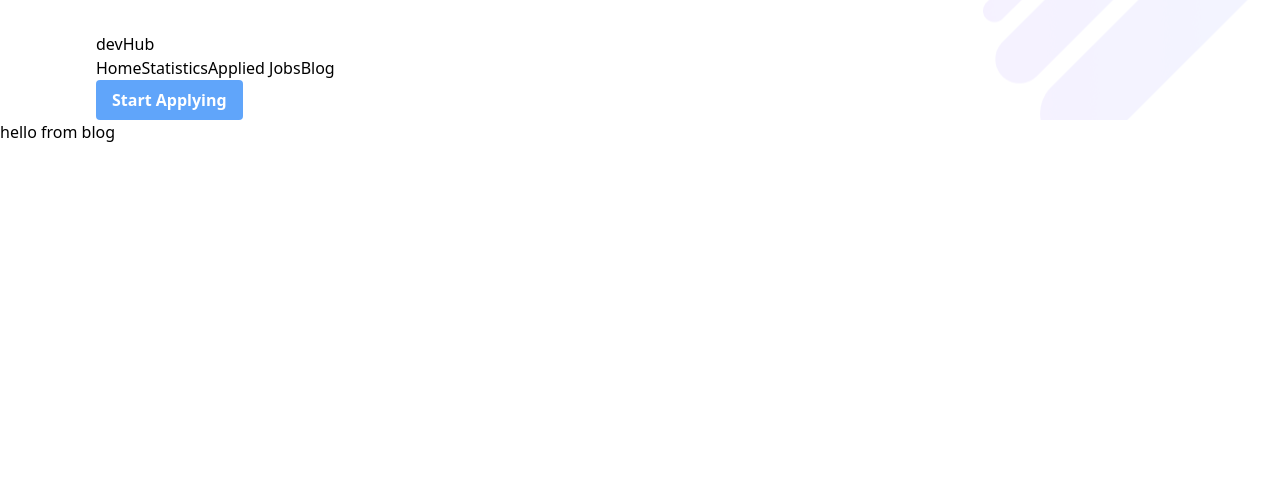
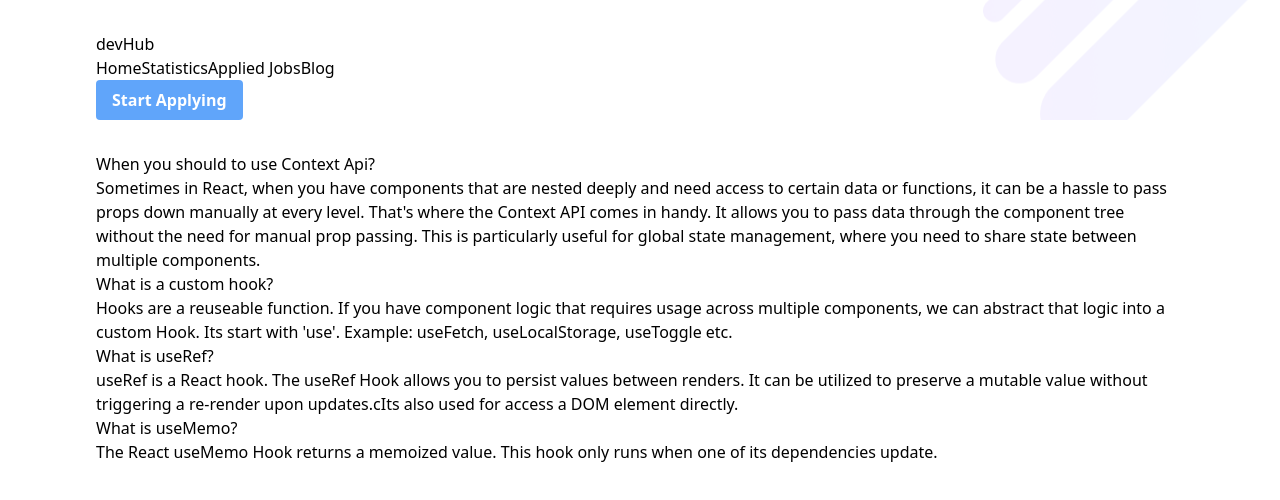
Before and after one commit to kmdripon1991/dev-hub, a React (Vite) app: page /blog in a window 1280 px wide. Shown: the top 500 px of the page. Built offline with nearby package versions, Linux system fonts and the light colour scheme.

Commit message:
blog added

```diff
--- a/src/components/Blog/Blog.jsx
+++ b/src/components/Blog/Blog.jsx
@@ -1,11 +1,49 @@
-import React from 'react';
+import React from "react";
 
 const Blog = () => {
-    return (
-        <div>
-            hello from blog
-        </div>
-    );
+  return (
+    <div className="my-container space-y-8 mb-5">
+      <div className="space-y-3">
+        <h1 className="text-2xl font-bold">
+          When you should to use Context Api?
+        </h1>
+        <p className="text-gray-500">
+          Sometimes in React, when you have components that are nested deeply
+          and need access to certain data or functions, it can be a hassle to
+          pass props down manually at every level. That's where the Context API
+          comes in handy. It allows you to pass data through the component tree
+          without the need for manual prop passing. This is particularly useful
+          for global state management, where you need to share state between
+          multiple components.
+        </p>
+      </div>
+      <div className="space-y-3">
+        <h1 className="text-2xl font-bold">What is a custom hook?</h1>
+        <p className="text-gray-500">
+          Hooks are a reuseable function. If you have component logic that
+          requires usage across multiple components, we can abstract that logic
+          into a custom Hook. Its start with 'use'. Example: useFetch,
+          useLocalStorage, useToggle etc.
+        </p>
+      </div>
+      <div className="space-y-3">
+        <h1 className="text-2xl font-bold">What is useRef?</h1>
+        <p className="text-gray-500">
+          useRef is a React hook. The useRef Hook allows you to persist values
+          between renders. It can be utilized to preserve a mutable value
+          without triggering a re-render upon updates.cIts also used for access
+          a DOM element directly.
+        </p>
+      </div>
+      <div className="space-y-3">
+        <h1 className="text-2xl font-bold">What is useMemo?</h1>
+        <p className="text-gray-500">
+          The React useMemo Hook returns a memoized value. This hook only runs
+          when one of its dependencies update.
+        </p>
+      </div>
+    </div>
+  );
 };
 
 export default Blog;
```
